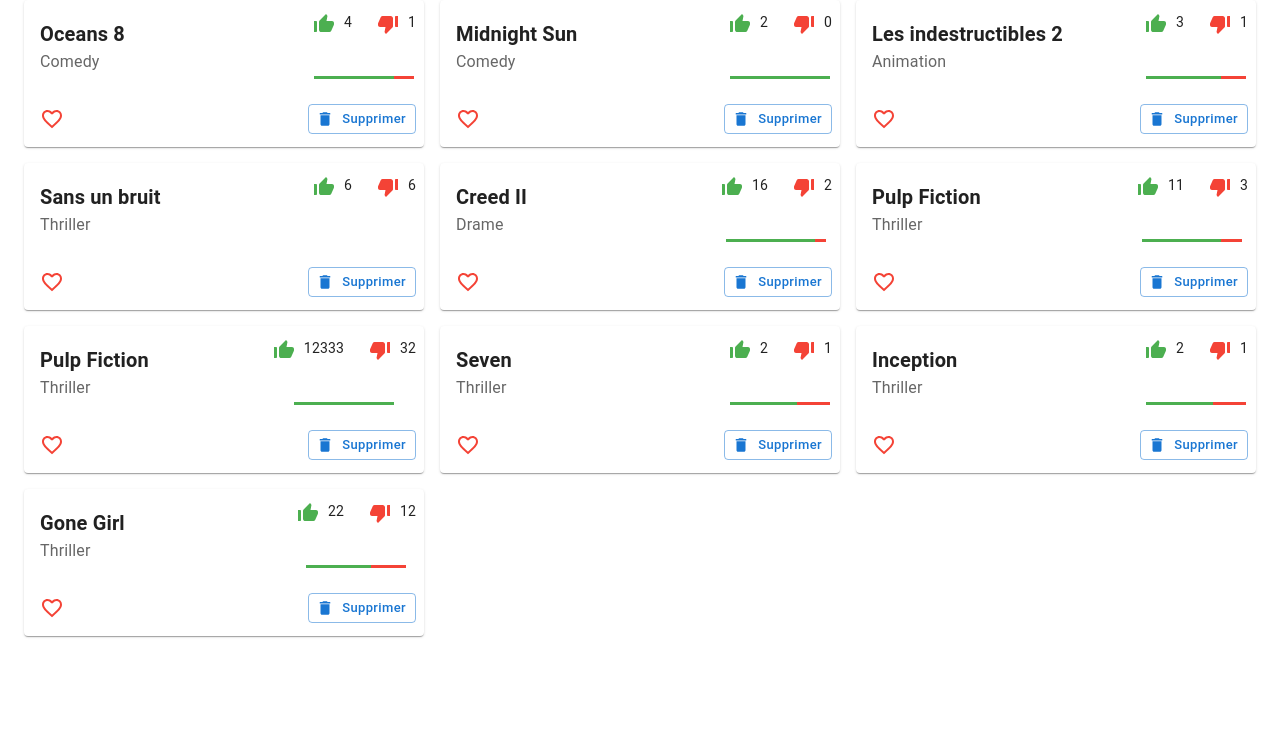
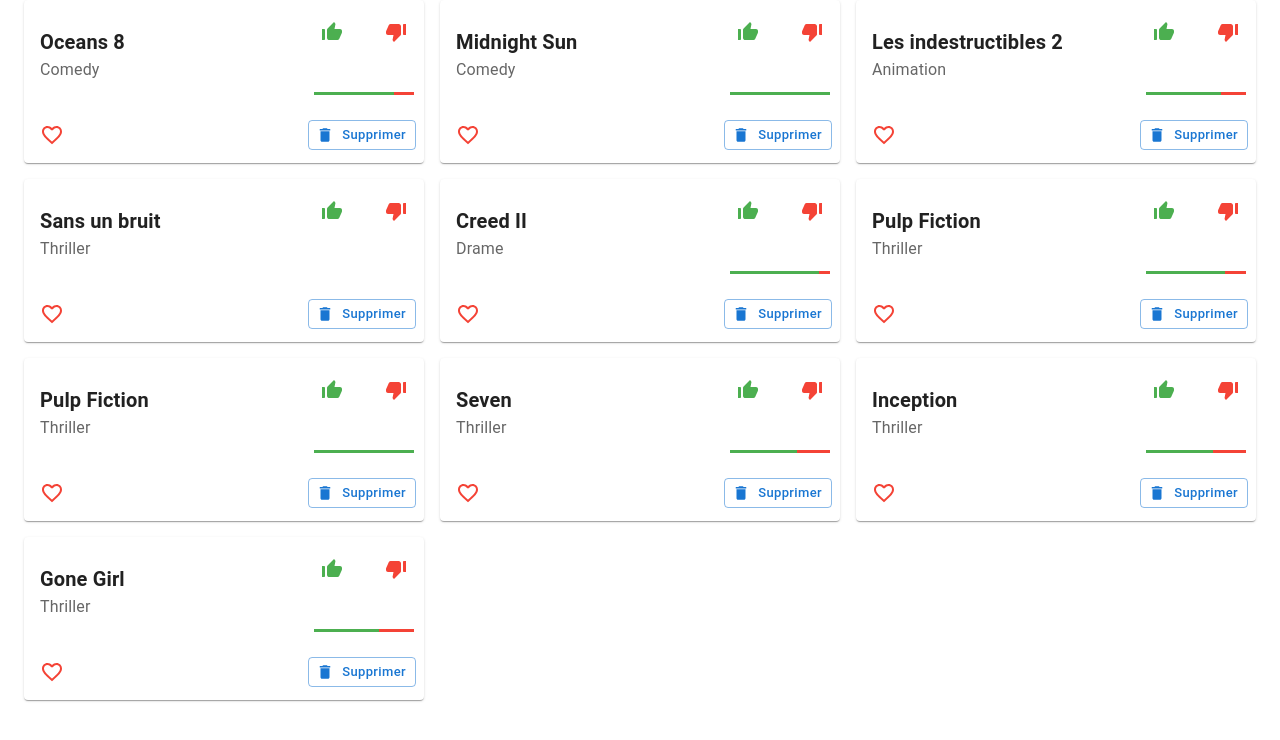
Before and after one commit to BenGex31/react-interview, a React (Create React App) app: page / in a window 1280 px wide. Shown: the top 740 px of the page. Built offline with nearby package versions, Linux system fonts and the light colour scheme.

Commit message:
Update MovieCard.tsx
improve display likes / dislikes

```diff
--- a/src/components/MovieCard.tsx
+++ b/src/components/MovieCard.tsx
@@ -42,12 +42,18 @@
           <Stack direction={"column"} spacing={5} alignItems={"center"}>
             <Stack direction={"row"} spacing={3}>
               <Stack direction={"row"} spacing={1}>
-                <ThumbUpAlt sx={{ color: green[500] }} />{" "}
-                <Typography variant="body2">{likes}</Typography>
+                <Tooltip title={likes.toString()}>
+                  <IconButton>
+                    <ThumbUpAlt sx={{ color: green[500] }} />
+                  </IconButton>
+                </Tooltip>
               </Stack>
               <Stack direction={"row"} spacing={1}>
-                <ThumbDownAlt sx={{ color: red[500] }} />{" "}
-                <Typography variant="body2">{dislikes}</Typography>
+                <Tooltip title={dislikes.toString()}>
+                  <IconButton>
+                    <ThumbDownAlt sx={{ color: red[500] }} />
+                  </IconButton>
+                </Tooltip>
               </Stack>
             </Stack>
             <GaugeRating likes={likes} dislikes={dislikes} />
```
